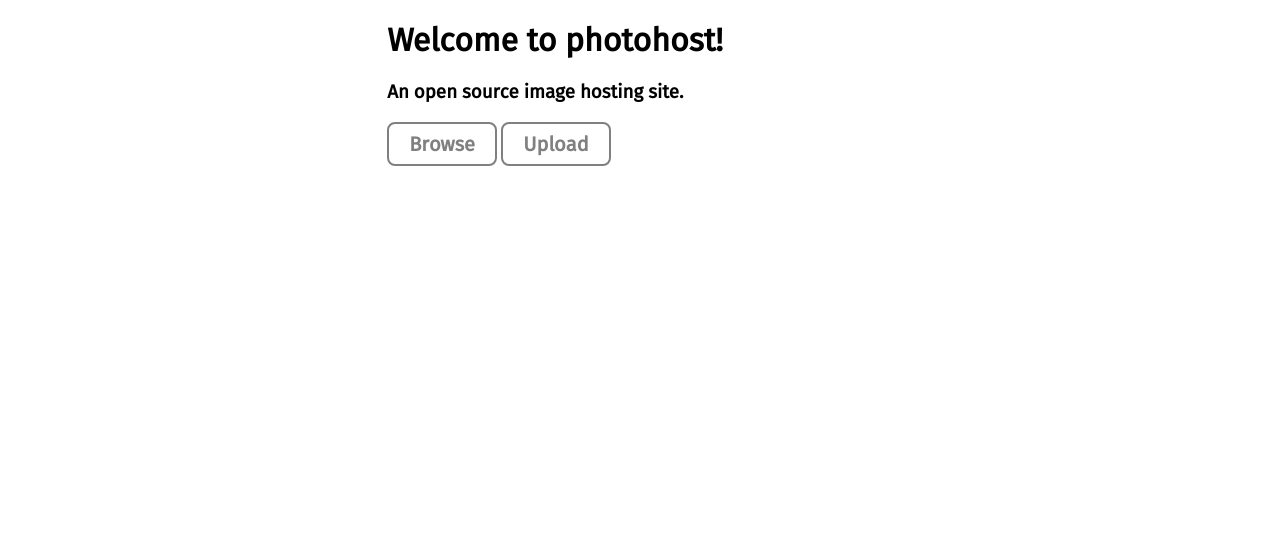
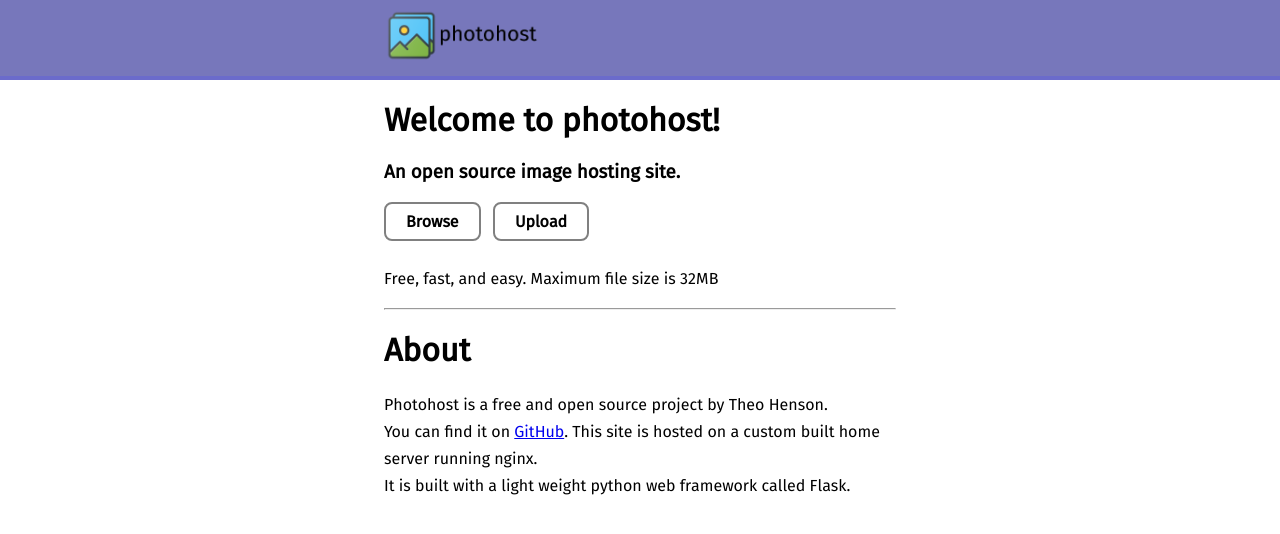
Before and after one commit to tteeoo/photohost, a Flask app: page / in a window 1280 px wide. Shown: the top 534 px of the page. Run offline with Flask 2, Linux system fonts and the light colour scheme.

Commit message:
Added fancy css

```diff
--- a/photohost/static/css/main.css
+++ b/photohost/static/css/main.css
@@ -1,5 +1,8 @@
 body {
     font-family: fira-sans, Helvetica, Arial, sans-serif;
+    margin: 0;
+    padding: 0;
+    background-color: #fff;
 }
 .wrapper {
     margin: auto;
@@ -18,11 +21,12 @@ body {
 .btn {
     font-family: fira-sans, Helvetica, Arial, sans-serif;
     border: 2px solid gray;
-    color: gray;
-    background-color: white;
+    color: #000;
+    background-color: #fff;
+    margin: 0px 8px 8px 0px;
     padding: 8px 20px;
     border-radius: 8px;
-    font-size: 20px;
+    font-size: 16px;
     font-weight: bold;
 }
 .btn:hover {
@@ -45,3 +49,22 @@ body {
     width: 100%;
     height: auto;
 }
+#top {
+    background-color: #77b;
+    height: auto;
+    width: 100%;
+    border-bottom: 4px solid #6b6bcb;
+}
+#top-logo {
+    height: 56px;
+    padding: 8px 0px 8px 0px;
+    width: auto;
+}
+#top-wrapper {
+    margin: auto;
+    height: 100%;
+    width: 40%;
+}
+p {
+    line-height: 1.7em;
+}
--- a/photohost/templates/base.html
+++ b/photohost/templates/base.html
@@ -11,6 +11,11 @@
     {% block head %}{% endblock %}
 </head>
 <body>
+    <div id="top">
+	<div id="top-wrapper">
+	    <a href="/"><img id="top-logo" src="/static/images/logo.png" alt="logo"></a>
+	</div>
+    </div>
     {% block body %}{% endblock %}
 </body>
 </html>
--- a/photohost/templates/index.html
+++ b/photohost/templates/index.html
@@ -16,6 +16,12 @@
 	<input type="submit" class="btn" value="Upload">
     </form>
     <img style="display:none" id="preview" src="#">
+    <p>Free, fast, and easy. Maximum file size is 32MB</p>
+    <hr>
+    <h1>About</h1>
+    <p>Photohost is a free and open source project by Theo Henson.<br>You can find it on <a href="https://github.com/tteeoo/photohost/">GitHub</a>.
+    This site is hosted on a custom built home server running nginx.<br>
+    It is built with a light weight python web framework called Flask.</p>
 </div>
 
 {% endblock %}
--- a/photohost/templates/view.html
+++ b/photohost/templates/view.html
@@ -7,8 +7,8 @@
 {% block body %}
 
 <div class="wrapper">
-    <h2>URL: <a href="https://photohost.tech/image/{{ image }}">https://photohost.tech/image/{{ image }}</a></h2>
-    <img src="/image/{{ image }}" id="preview" alt="Hosted image"></img>
+    <h3>Image URL: <a href="https://photohost.tech/image/{{ image }}">https://photohost.tech/image/{{ image }}</a></h3>
+    <img src="/image/{{ image }}" id="preview" alt="Image not found"></img>
 </div>
 
 {% endblock %}
```
Also changed, not shown: photohost/static/images/logo.png (added).
